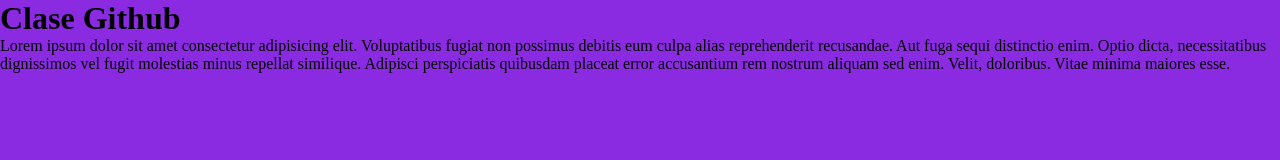
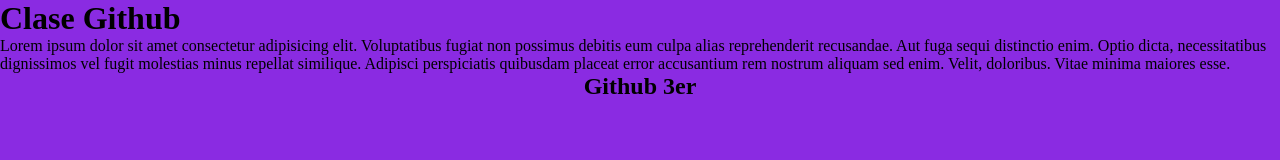
Before and after one commit to EduardoTerwogt/Clase-GH, a plain HTML site: page index.html in a window 1280 px wide. Drawn offline with Linux system fonts and the light colour scheme.

Commit message:
agrego h2

```diff
--- a/estilo.css
+++ b/estilo.css
@@ -6,3 +6,6 @@
 body{
     background-color: blueviolet;
 }
+h2{
+    text-align: center;
+}
--- a/index.html
+++ b/index.html
@@ -10,5 +10,6 @@
 <body>
     <h1>Clase Github</h1>
     <p>Lorem ipsum dolor sit amet consectetur adipisicing elit. Voluptatibus fugiat non possimus debitis eum culpa alias reprehenderit recusandae. Aut fuga sequi distinctio enim. Optio dicta, necessitatibus dignissimos vel fugit molestias minus repellat similique. Adipisci perspiciatis quibusdam placeat error accusantium rem nostrum aliquam sed enim. Velit, doloribus. Vitae minima maiores esse.</p>
+    <h2>Github 3er</h2>
 </body>
 </html>
```
